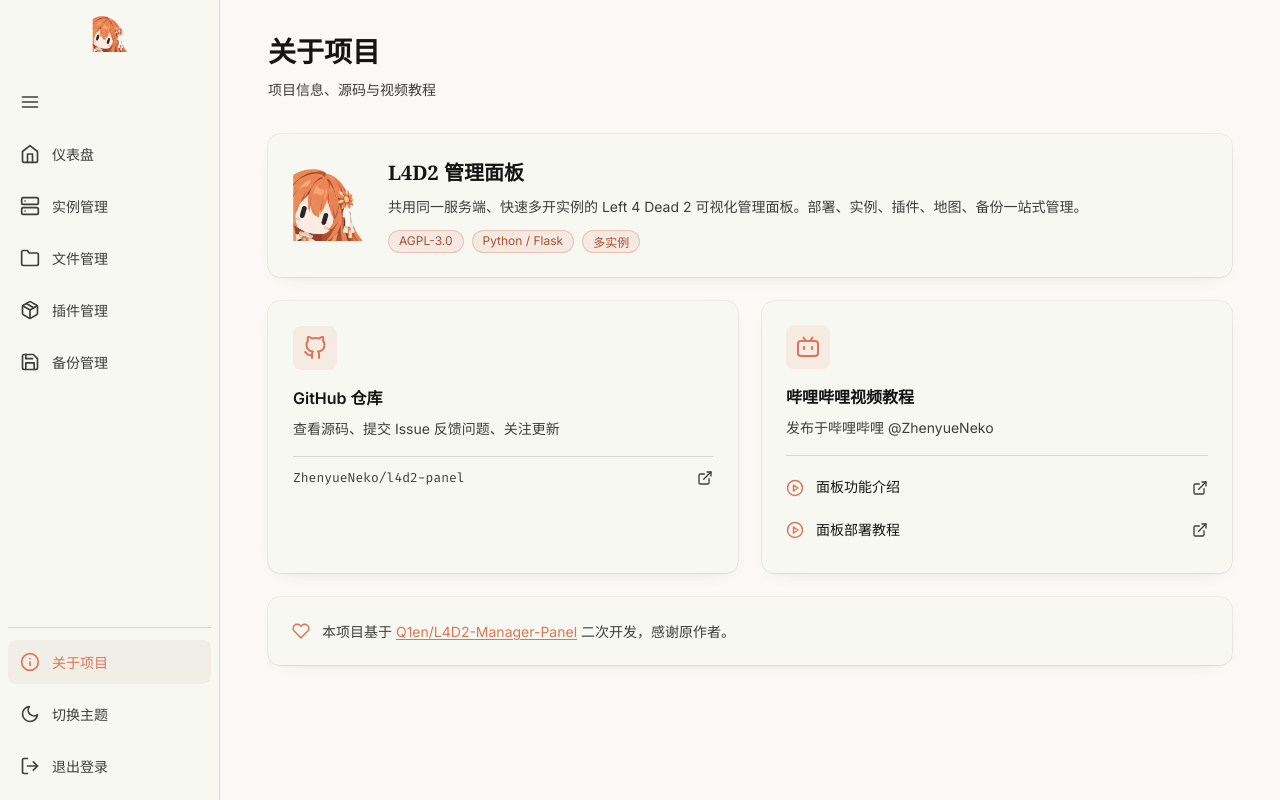
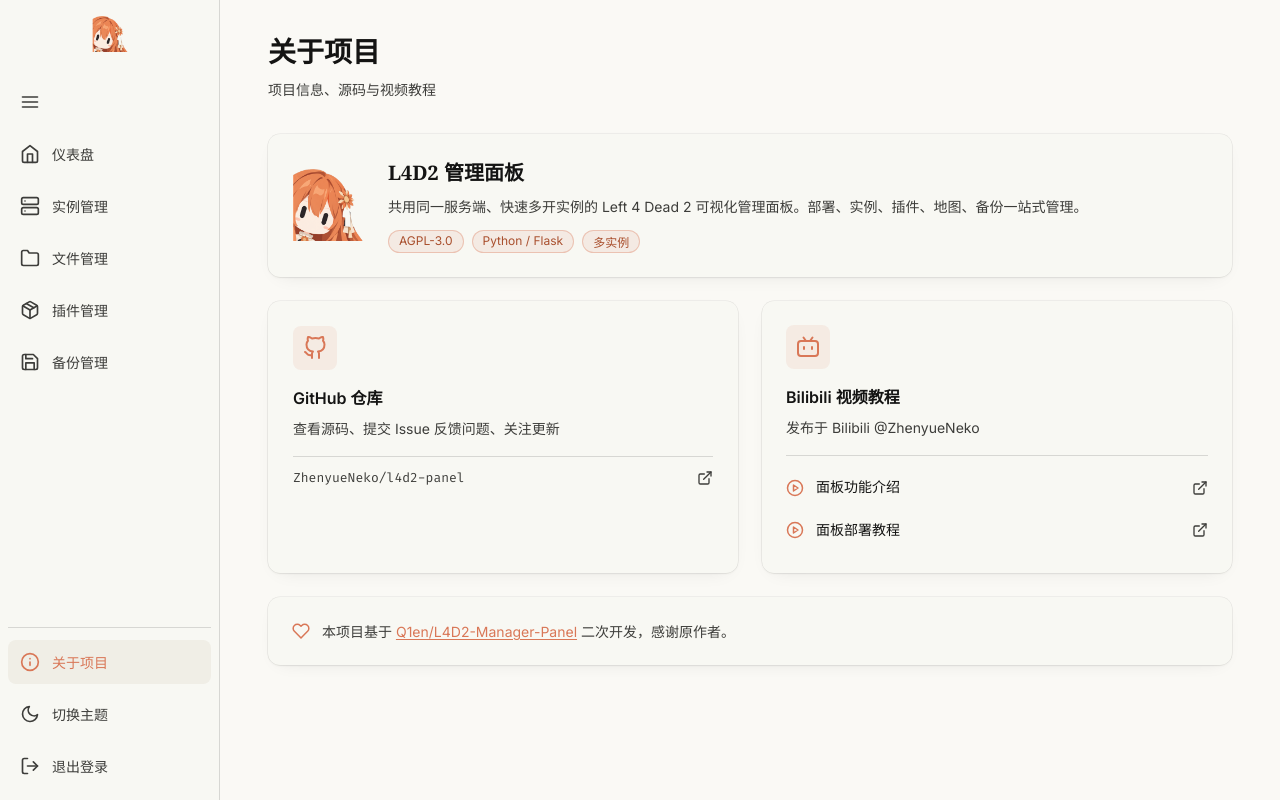
Before and after one commit to ZhenyueNeko/l4d2-panel, a Flask app: page /about in a window 1280 px wide. Run offline with Flask 2, Linux system fonts and the light colour scheme; the visitor is signed in with stand-in values (Sample User, id 1); some libraries are stand-ins or nearby versions; some web fonts are replaced.

Commit message:
manage.sh信息同步、about.html显示文本优化

```diff
--- a/backend/templates/about.html
+++ b/backend/templates/about.html
@@ -56,8 +56,8 @@
                         <path d="M8 12v2M16 12v2"></path>
                     </svg>
                 </div>
-                <h3>哔哩哔哩视频教程</h3>
-                <p>发布于哔哩哔哩 @{{ links.bilibili_name }}</p>
+                <h3>Bilibili 视频教程</h3>
+                <p>发布于 Bilibili @{{ links.bilibili_name }}</p>
                 <ul class="about-video-list">
                     {% for video in links.bilibili_videos %}
                     <li>
```
Also changed, not shown: 1 other file.
